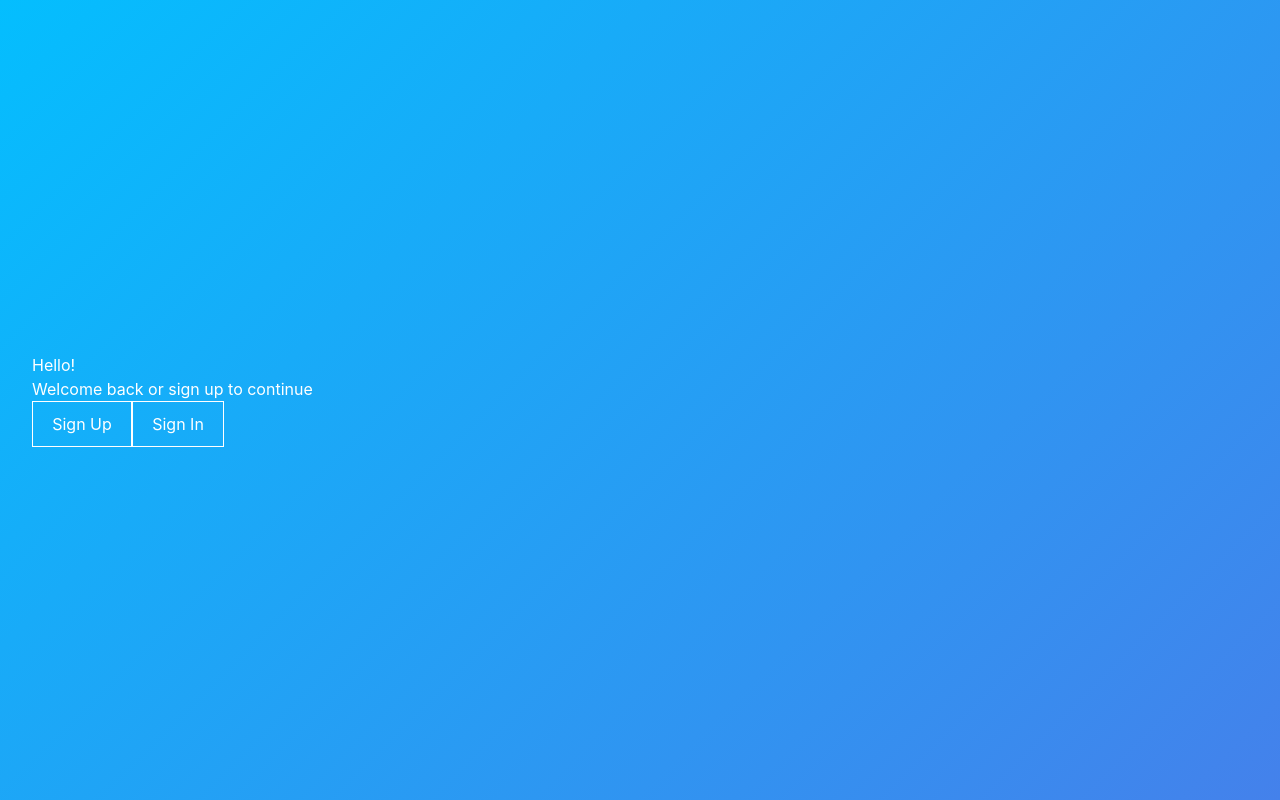
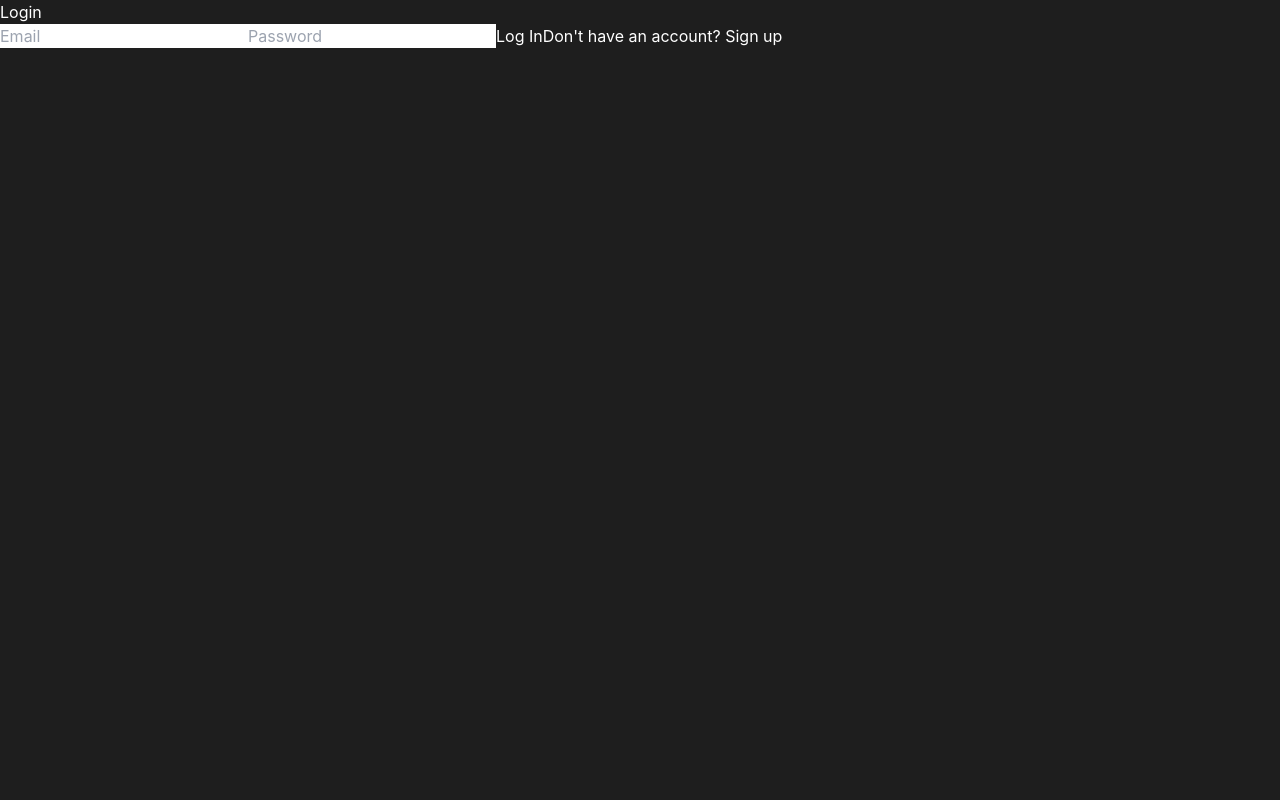
Before and after one commit to smilebotstore/tesai, a Next.js app: page /login in a window 1280 px wide. Built offline with nearby package versions, Linux system fonts and the light colour scheme.

Commit message:
Update login.js

```diff
--- a/pages/login.js
+++ b/pages/login.js
@@ -1,146 +1,70 @@
-import { useEffect } from "react";
-import Head from "next/head";
+import { useState } from "react";
 
-export default function Login() {
-  useEffect(() => {
-    const signUpBtn = document.getElementById("signUp");
-    const signInBtn = document.getElementById("signIn");
-    const container = document.getElementById("container");
+export default function LoginPage() {
+  const [email, setEmail] = useState("");
+  const [password, setPassword] = useState("");
+  const [isSignUp, setIsSignUp] = useState(false);
+  const [error, setError] = useState("");
 
-    signUpBtn?.addEventListener("click", () => {
-      container.classList.add("sign-up-mode");
+  const handleSubmit = async (event) => {
+    event.preventDefault();
+    try {
+      const res = await fetch("/api/auth", {
+        method: "POST",
+        headers: {
+          "Content-Type": "application/json",
+        },
+        body: JSON.stringify({
+          email,
+          password,
+          action: isSignUp ? "signup" : "login",
+        }),
       });
 
-    signInBtn?.addEventListener("click", () => {
-      container.classList.remove("sign-up-mode");
-    });
-  }, []);
+      const data = await res.json();
+      if (res.status === 200) {
+        // Redirect or show success message
+        console.log(data);
+        alert("Authentication successful");
+      } else {
+        setError(data.error);
+      }
+    } catch (err) {
+      console.error(err);
+      setError("An error occurred.");
+    }
+  };
 
   return (
-    <>
-      <Head>
-        <title>Login</title>
-        <link
-          href="https://fonts.googleapis.com/css2?family=Poppins:wght@300;500;600&display=swap"
-          rel="stylesheet"
+    <div className="container">
+      <div className="form-container">
+        <form onSubmit={handleSubmit}>
+          <h1>{isSignUp ? "Create Account" : "Login"}</h1>
+          <input
+            type="email"
+            placeholder="Email"
+            value={email}
+            onChange={(e) => setEmail(e.target.value)}
+            required
           />
-      </Head>
-      <style jsx>{`
-        * {
-          margin: 0;
-          padding: 0;
-          box-sizing: border-box;
-        }
-        body,
-        input {
-          font-family: 'Poppins', sans-serif;
-        }
-        .container {
-          position: relative;
-          width: 100%;
-          background: #fff;
-          min-height: 100vh;
-          overflow: hidden;
-        }
-        .form-container {
-          position: absolute;
-          width: 100%;
-          height: 100%;
-          top: 0;
-          left: 0;
-          display: flex;
-          justify-content: center;
-          align-items: center;
-        }
-        .form-container form {
-          display: flex;
-          flex-direction: column;
-          gap: 1rem;
-        }
-        input {
-          padding: 0.8rem;
-          width: 250px;
-        }
-        button {
-          padding: 0.8rem;
-          background: #5995fd;
-          color: white;
-          border: none;
-          cursor: pointer;
-        }
-        .overlay-container {
-          position: absolute;
-          top: 0;
-          left: 0;
-          width: 100%;
-          height: 100%;
-          display: flex;
-          align-items: center;
-          justify-content: center;
-        }
-        .overlay {
-          background: linear-gradient(-45deg, #4481eb 0%, #04befe 100%);
-          color: white;
-          display: flex;
-          width: 100%;
-          height: 100%;
-          align-items: center;
-          justify-content: space-between;
-        }
-        .overlay-panel {
-          padding: 2rem;
-        }
-        .ghost {
-          background: transparent;
-          border: 1px solid white;
-          color: white;
-          padding: 0.6rem 1.2rem;
-          cursor: pointer;
-        }
-        .sign-up-mode .sign-in-container {
-          display: none;
-        }
-        .sign-up-mode .sign-up-container {
-          display: block;
-        }
-        .sign-in-container {
-          display: block;
-        }
-        .sign-up-container {
-          display: none;
-        }
-      `}</style>
-
-      <div className="container" id="container">
-        <div className="form-container sign-up-container">
-          <form id="signup-form">
-            <h1>Create Account</h1>
-            <input type="email" placeholder="Email" id="signup-email" required />
-            <input type="password" placeholder="Password" id="signup-password" required />
-            <button type="submit">Sign Up</button>
+          <input
+            type="password"
+            placeholder="Password"
+            value={password}
+            onChange={(e) => setPassword(e.target.value)}
+            required
+          />
+          <button type="submit">{isSignUp ? "Sign Up" : "Log In"}</button>
+          <button
+            type="button"
+            onClick={() => setIsSignUp(!isSignUp)}
+            className="ghost"
+          >
+            {isSignUp ? "Already have an account? Log in" : "Don't have an account? Sign up"}
+          </button>
         </form>
-        </div>
-
-        <div className="form-container sign-in-container">
-          <form id="login-form">
-            <h1>Sign In</h1>
-            <input type="email" placeholder="Email" id="login-email" required />
-            <input type="password" placeholder="Password" id="login-password" required />
-            <button type="submit">Login</button>
-          </form>
-        </div>
-
-        <div className="overlay-container">
-          <div className="overlay">
-            <div className="overlay-panel">
-              <h1>Hello!</h1>
-              <p>Welcome back or sign up to continue</p>
-              <button className="ghost" id="signUp">Sign Up</button>
-              <button className="ghost" id="signIn">Sign In</button>
+        {error && <p className="error">{error}</p>}
       </div>
     </div>
-        </div>
-      </div>
-    </>
   );
         }
```
Lines whose indentation alone changed are shown as unchanged.
